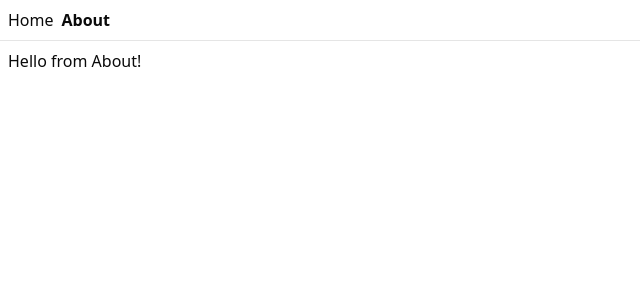
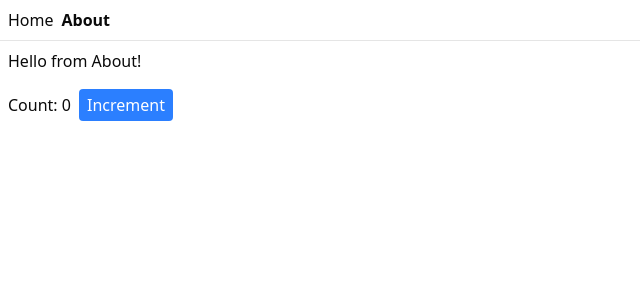
Before and after one commit to wengkitt/walio, a React (Vite) app: page /about in a window 1280 px wide. Shown: the top 300 px of the page, without its empty margins (0-640 px from the left). Built offline with nearby package versions, Linux system fonts and the light colour scheme.

Commit message:
Add zustand

```diff
--- a/package.json
+++ b/package.json
@@ -61,7 +61,8 @@
     "tailwind-merge": "^3.2.0",
     "tailwindcss": "^4.1.6",
     "vaul": "^1.1.2",
-    "zod": "^3.24.4"
+    "zod": "^3.24.4",
+    "zustand": "^5.0.4"
   },
   "devDependencies": {
     "@eslint/js": "^9.25.0",
--- a/src/routes/about.tsx
+++ b/src/routes/about.tsx
@@ -1,9 +1,30 @@
 import { createFileRoute } from "@tanstack/react-router";
+import { create } from "zustand";
+
+// Sample zustand store
+const useCounterStore = create<{ count: number; inc: () => void }>((set) => ({
+  count: 0,
+  inc: () => set((state) => ({ count: state.count + 1 })),
+}));
 
 export const Route = createFileRoute("/about")({
   component: About,
 });
 
 function About() {
-  return <div className="p-2">Hello from About!</div>;
+  const { count, inc } = useCounterStore();
+  return (
+    <div className="p-2">
+      <div>Hello from About!</div>
+      <div className="mt-4 flex items-center gap-2">
+        <span>Count: {count}</span>
+        <button
+          className="px-2 py-1 bg-blue-500 text-white rounded"
+          onClick={inc}
+        >
+          Increment
+        </button>
+      </div>
+    </div>
+  );
 }
```
Also changed, not shown: 1 other file (tests, documents, lock files or other folders).
